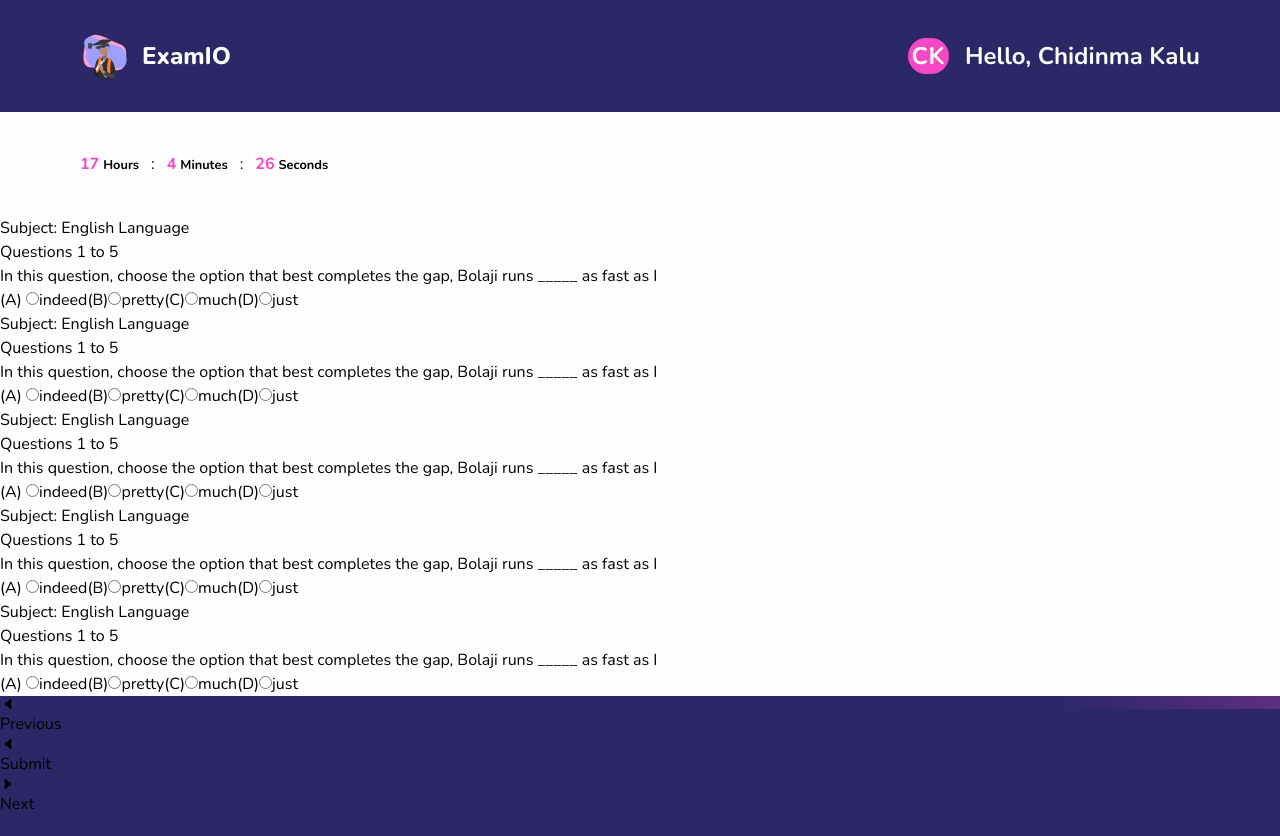
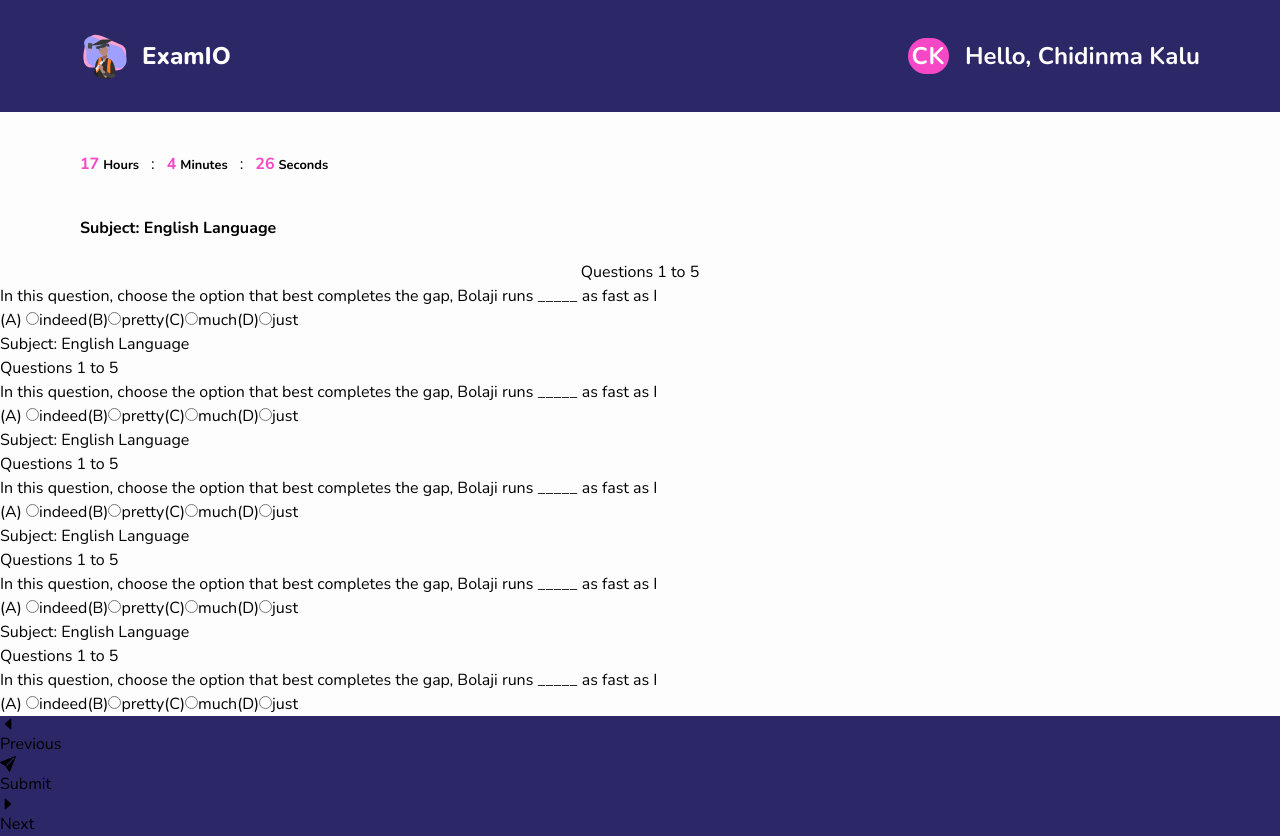
Before and after one commit to Alausa2001/ExamIO, a React (Create React App) app in the folder examio/: page /exam in a window 1280 px wide. Built offline with nearby package versions, Linux system fonts and the light colour scheme.

Commit message:
New update

```diff
--- a/examio/src/pages/ExamPage/ExamPage.js
+++ b/examio/src/pages/ExamPage/ExamPage.js
@@ -3,6 +3,7 @@ import HomeNav from "../../components/HomeNav";
 import ExamTimer from "../../components/ExamTimer";
 import { useState, useEffect } from "react";
 import { AiFillCaretLeft, AiFillCaretRight } from "react-icons/ai";
+import { BsFillSendFill } from "react-icons/bs";
 
 const ExamPage = () => {
   const [timerHours, setTimerHours] = useState();
@@ -51,8 +52,10 @@ const ExamPage = () => {
         timerSeconds={timerSeconds}
       />
       <div className="bg-lightColor">
-        <h3>Subject: English Language</h3>
-        <p>Questions 1 to 5</p>
+        <h3 className="px-10 md:px-20 font-bold pb-5">
+          Subject: English Language
+        </h3>
+        <p className="text-center">Questions 1 to 5</p>
         <div>
           <h4>
             In this question, choose the option that best completes the gap,
@@ -161,7 +164,7 @@ const ExamPage = () => {
           Previous
         </div>
         <div>
-          <AiFillCaretLeft />
+          <BsFillSendFill />
           Submit
         </div>
         <div>
--- a/examio/src/pages/Signup/Signup.js
+++ b/examio/src/pages/Signup/Signup.js
@@ -43,7 +43,8 @@ const Signup = () => {
         "Content-Type": "application/json",
       },
       body: JSON.stringify({
-        name: name,
+        firstname: firstname,
+        lastname: lastname,
         email: email,
         password: password,
         organisation: organisation,
```
